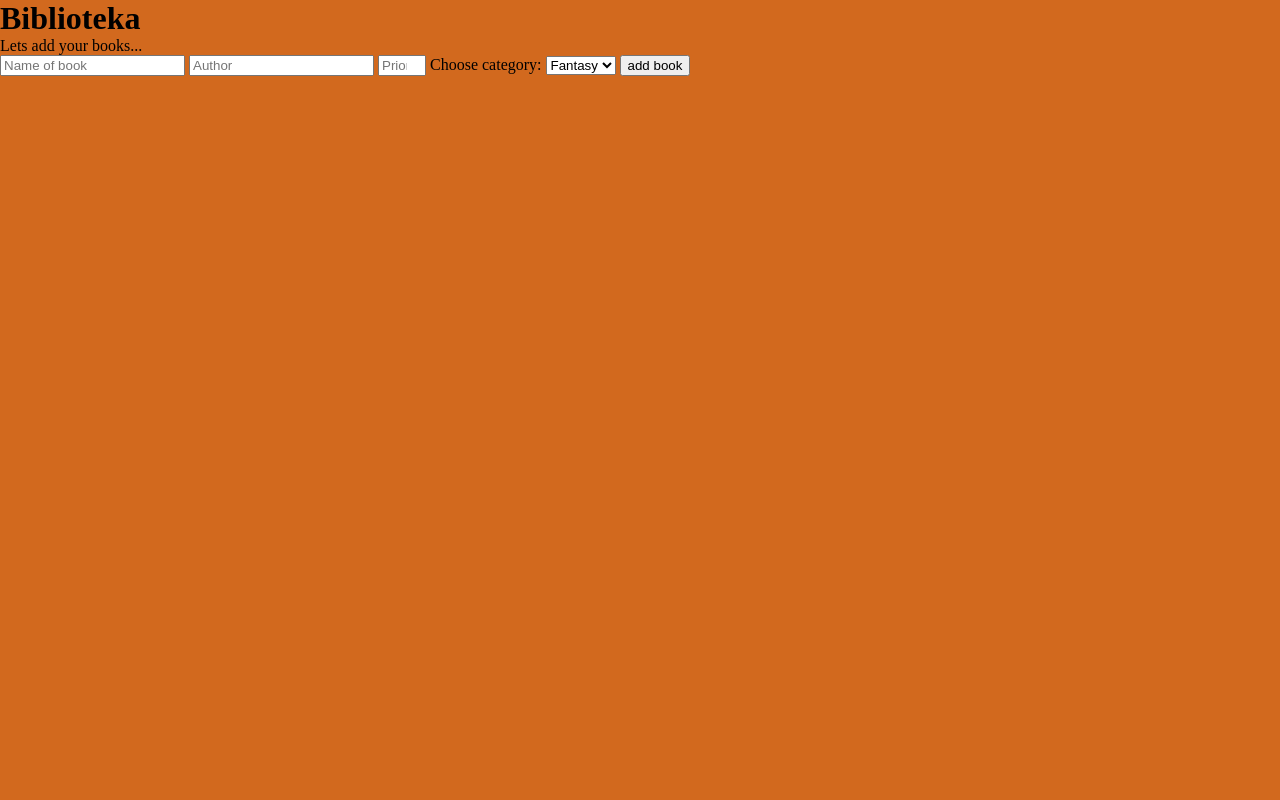
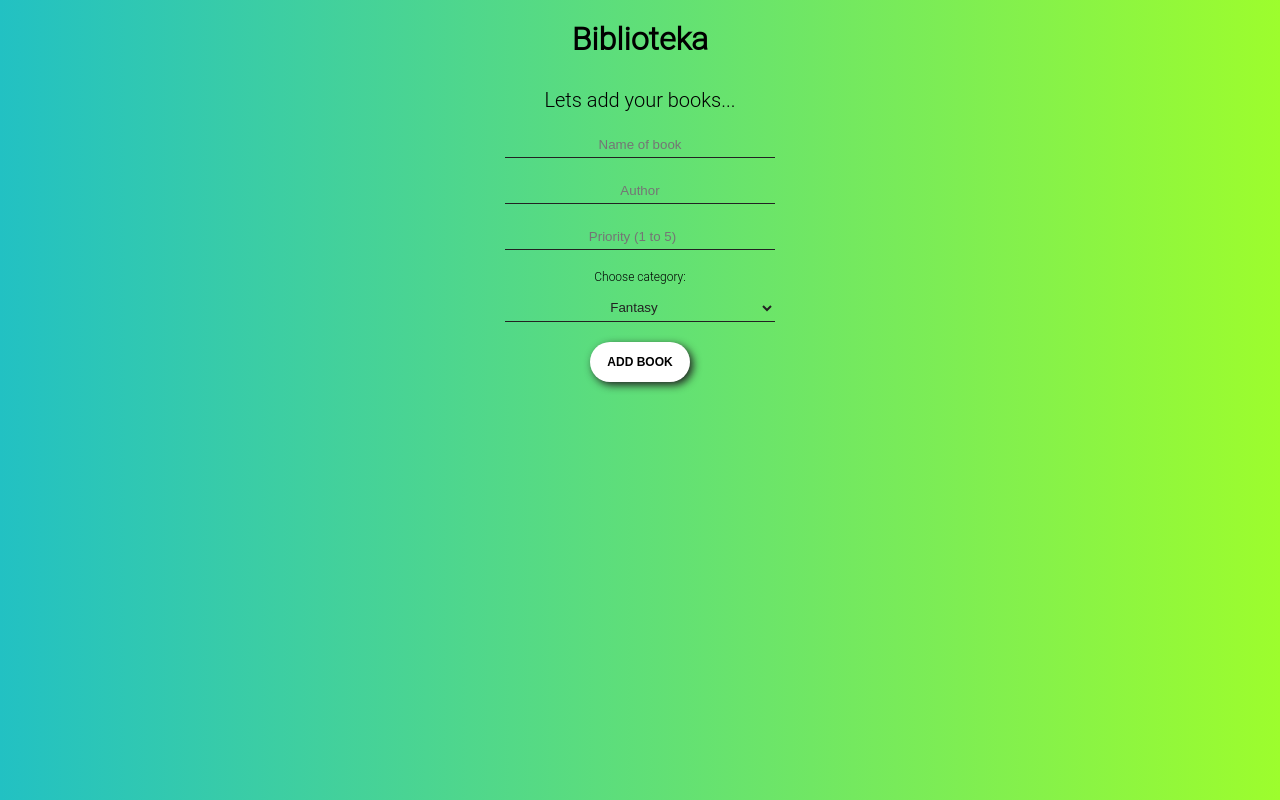
Before and after one commit to LucaGavri/Formularze, a plain HTML site: page index.html in a window 1280 px wide. Drawn offline with Linux system fonts and the light colour scheme.

Commit message:
localstorage

```diff
--- a/index.js
+++ b/index.js
@@ -6,14 +6,7 @@ const authorInput = form['author'];
 const priorityInput = form['priority'];
 const categoryInput = form['category'];
 
-const books = [
-    // {
-    //     name: "Hobbit",
-    //     author: "Tolkien",
-    //     priority: 5,
-    //     category: "Fantasy"
-    // }
-];
+const books = JSON.parse(localStorage.getItem("books"));
 
 const addBook = (name, author, priority, category) => {
     books.push({
@@ -23,12 +16,15 @@ const addBook = (name, author, priority, category) => {
         category: category
     });
 
+    localStorage.setItem("books", JSON.stringify(books));
+
     return {name, author, priority, category}
 };
 
 const createBook = ({name, author, priority, category}) => {
     const bookDiv = document.createElement('div');
-    const bookName = document.createElement('h3');
+    bookDiv.classList.add('main__books__book');
+    const bookName = document.createElement('p');
     const bookAuthor = document.createElement('p');
     const bookPriority = document.createElement('p');
     const bookCategory = document.createElement('p');
--- a/style.css
+++ b/style.css
@@ -5,11 +5,90 @@
 body{
     width: 100vw;
     min-height: 100vh;
-    background: chocolate;
+    font-family: "Roboto Light", sans-serif;
+    display: flex;
+    justify-content: center;
+    align-items: flex-start;
+    background: linear-gradient(90deg, rgba(34,193,195,1) 0%, rgba(157,253,45,1) 100%);
 }
 
+.main{
+    width: 90%;
+    max-width: 600px;
+    display: flex;
+    justify-content: center;
+    align-items: center;
+    flex-direction: column;
+    /*background: #ddd;*/
+}
+.main__title{
+    margin: 20px;
+}
+.main__descr{
+    font-size: 20px;
+    margin: 10px;
+}
+.main__form{
+    width: 90%;
+    display: flex;
+    justify-content: center;
+    align-items: center;
+    flex-direction: column;
+}
+
+label{
+    font-size: 12px;
+    margin-top: 10px;
+    margin-bottom: 0;
+}
+
+input, select{
+    width: 50%;
+    padding: 5px;
+    margin: 10px;
+    color: #222;
+    background: transparent;
+    border: none;
+    border-bottom: 1px solid #222;
+    text-align: center;
+}
+
+select{
+    cursor: pointer;
+}
+
+.btn{
+    margin: 10px;
+    width: 100px;
+    height: 40px;
+    font-size: 12px;
+    font-weight: bold;
+    text-transform: uppercase;
+    border-radius: 20px;
+    border: none;
+    background: #fff;
+    box-shadow: 3px 3px 8px #222;
+    cursor: pointer;
+}
 
 .main__books{
-    width: 90%;
-    background: violet;
+    width: 100%;
+    margin: 10px;
+    padding: 10px;
+    display: flex;
+    justify-content: space-around;
+    align-items: center;
+    flex-wrap: wrap;
+
 }
+
+.main__books__book{
+    padding: 10px;
+    margin: 5px;
+    background: #fff;
+    width: 30%;
+    min-width: 160px;
+    border-radius: 20px;
+    border: 2px solid #222222;
+
+}
```
